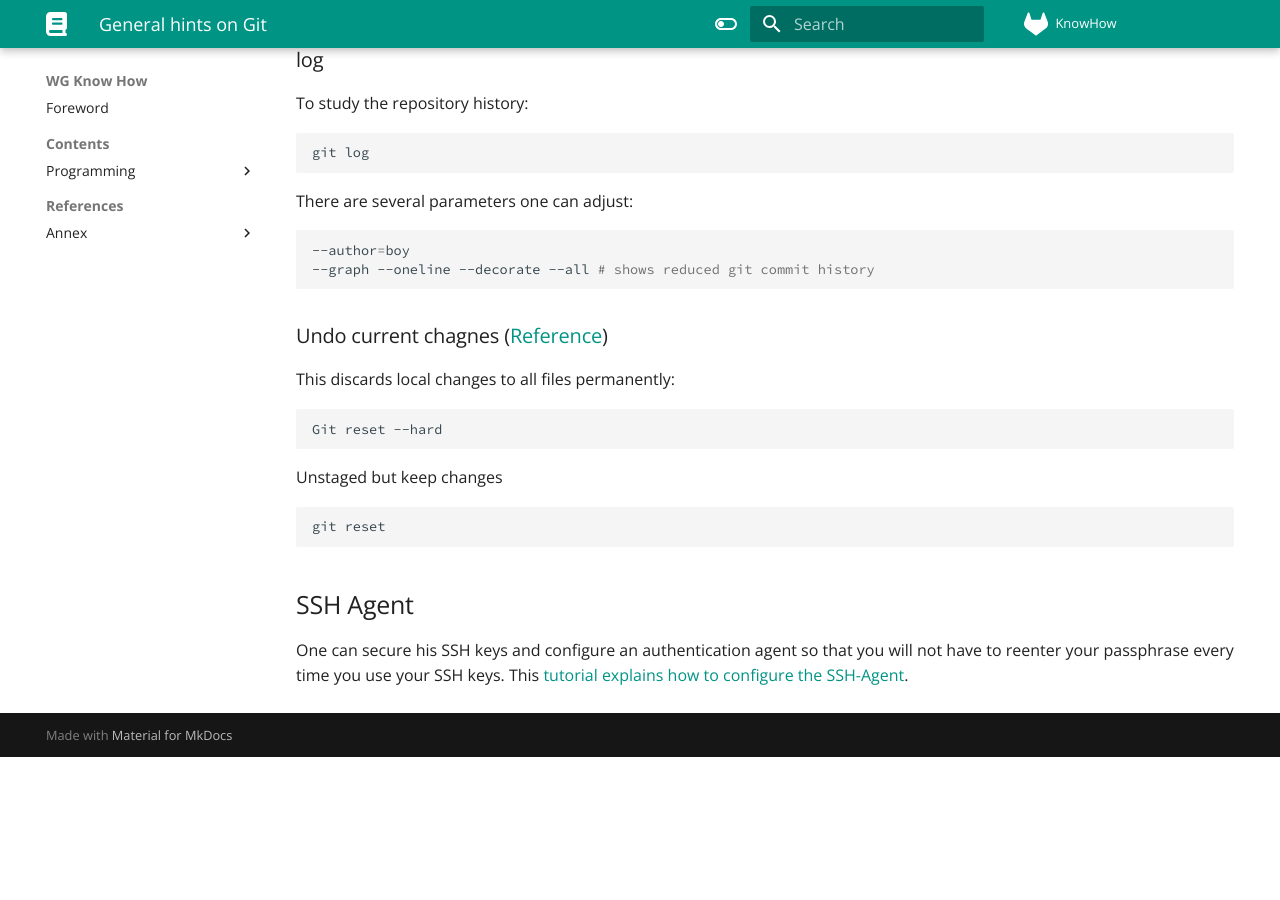
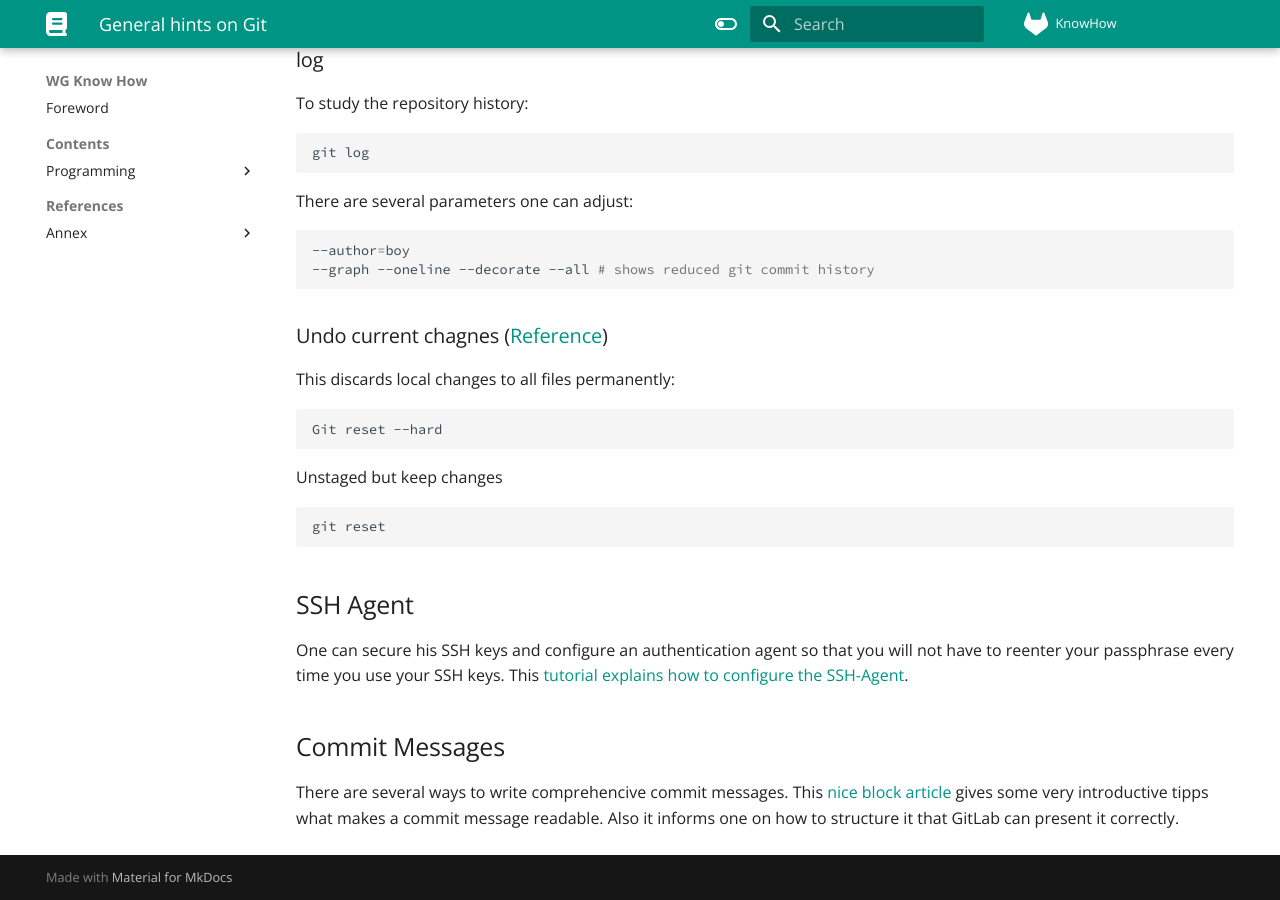
Before and after one commit to mobbay4/KnowHow, an MkDocs documentation site: the page built from docs/Programming/Git/git_general.md, in a window 1280 px wide and 900 px high, scrolled down 1351 px. Built offline with MkDocs 1.6.1 and Material for MkDocs 9.7.7, drawn with Linux system fonts in a browser that asks for light colours; comment, search, counter and statistics services are not loaded; before the commit the page ends 2108 px from its top, so only the background shows below that.

Commit message:
Update(docs/Programming/Git/git_general.md):
Add section on commit messages

```diff
--- a/docs/Programming/Git/git_general.md
+++ b/docs/Programming/Git/git_general.md
@@ -97,5 +97,10 @@ git reset
 One can secure his SSH keys and configure an authentication agent so that you will not have to reenter your passphrase every time you use your SSH keys.
 This [tutorial explains how to configure the SSH-Agent].
 
+## Commit Messages
+
+There are several ways to write comprehencive commit messages. This [nice block article][Commit Message Block Article] gives some very introductive tipps what makes a commit message readable. Also it informs one on how to structure it that GitLab can present it correctly.
+
+[Commit Message Block Article]: https://chris.beams.io/posts/git-commit/
 [tutorial explains how to configure the SSH-Agent]: https://docs.github.com/en/authentication/connecting-to-github-with-ssh/working-with-ssh-key-passphrases#auto-launching-ssh-agent-on-git-for-windows
 [Undo current changes]: https://docs.gitlab.com/ee/topics/git/numerous_undo_possibilities_in_git/
```
